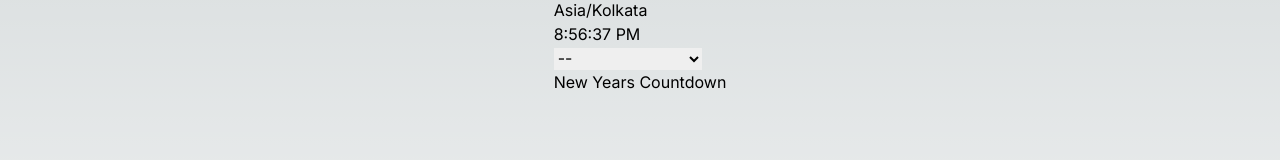
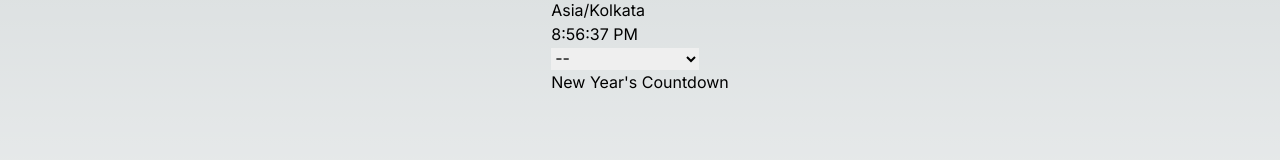
Before and after one commit to Chones17/new-years-countdown, a Next.js app: page / in a window 1280 px wide. Shown: the part 146-306 px from the top of the page. Built offline with nearby package versions, Linux system fonts and the light colour scheme.

Commit message:
Update TimeZoneDisplay.tsx
Refactor apostrophe for testing purposes

```diff
--- a/components/TimeZoneDisplay.tsx
+++ b/components/TimeZoneDisplay.tsx
@@ -63,7 +63,7 @@ export default function TimeZoneDisplay(): JSX.Element {
                     <option key={zone} value={zone}>{zone}</option>
                ))}
             </select>
-            <h2>New Years Countdown</h2>
+            <h2>New Year's Countdown</h2>
             <p>{newYearCountdown}</p>
         </div>
     );
```
